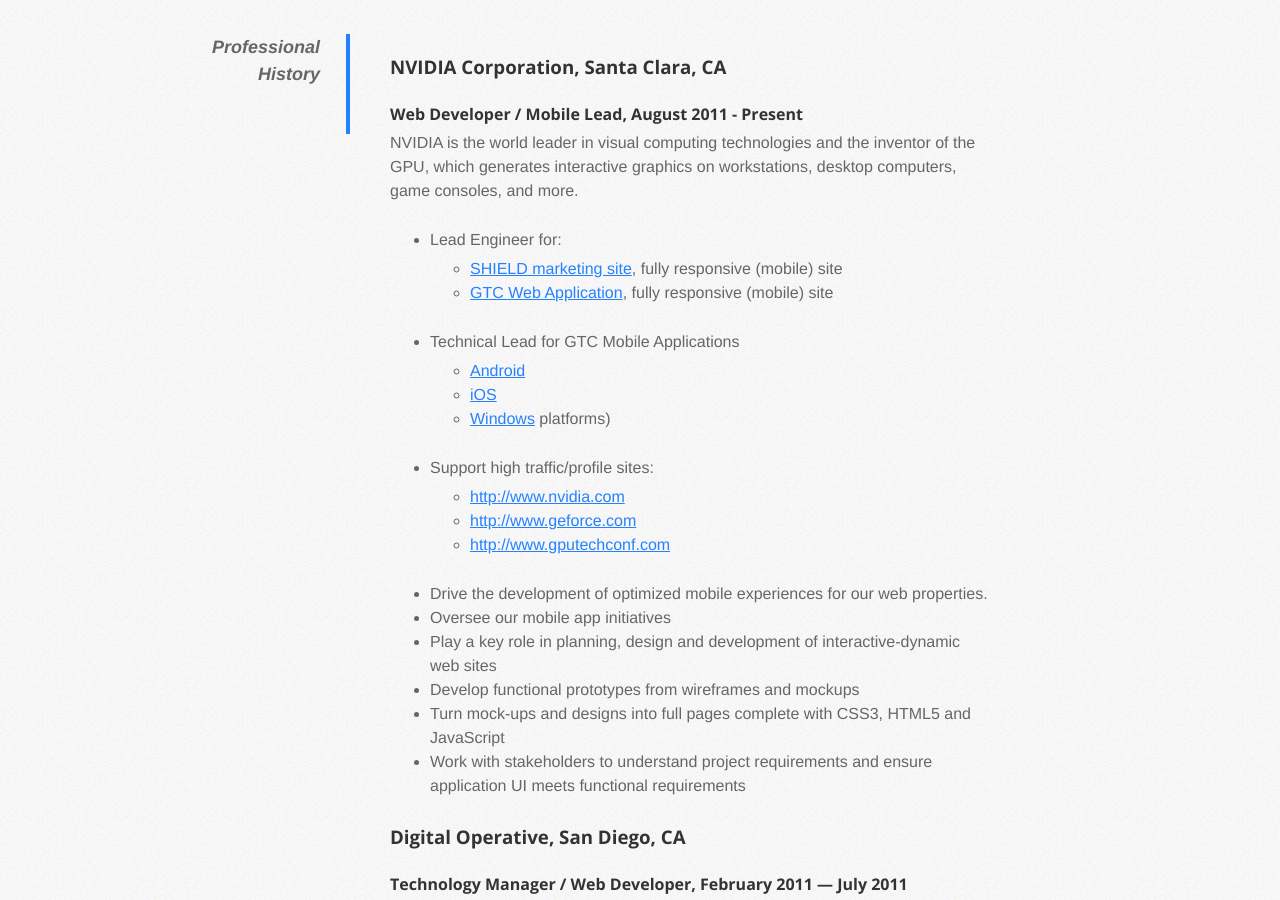
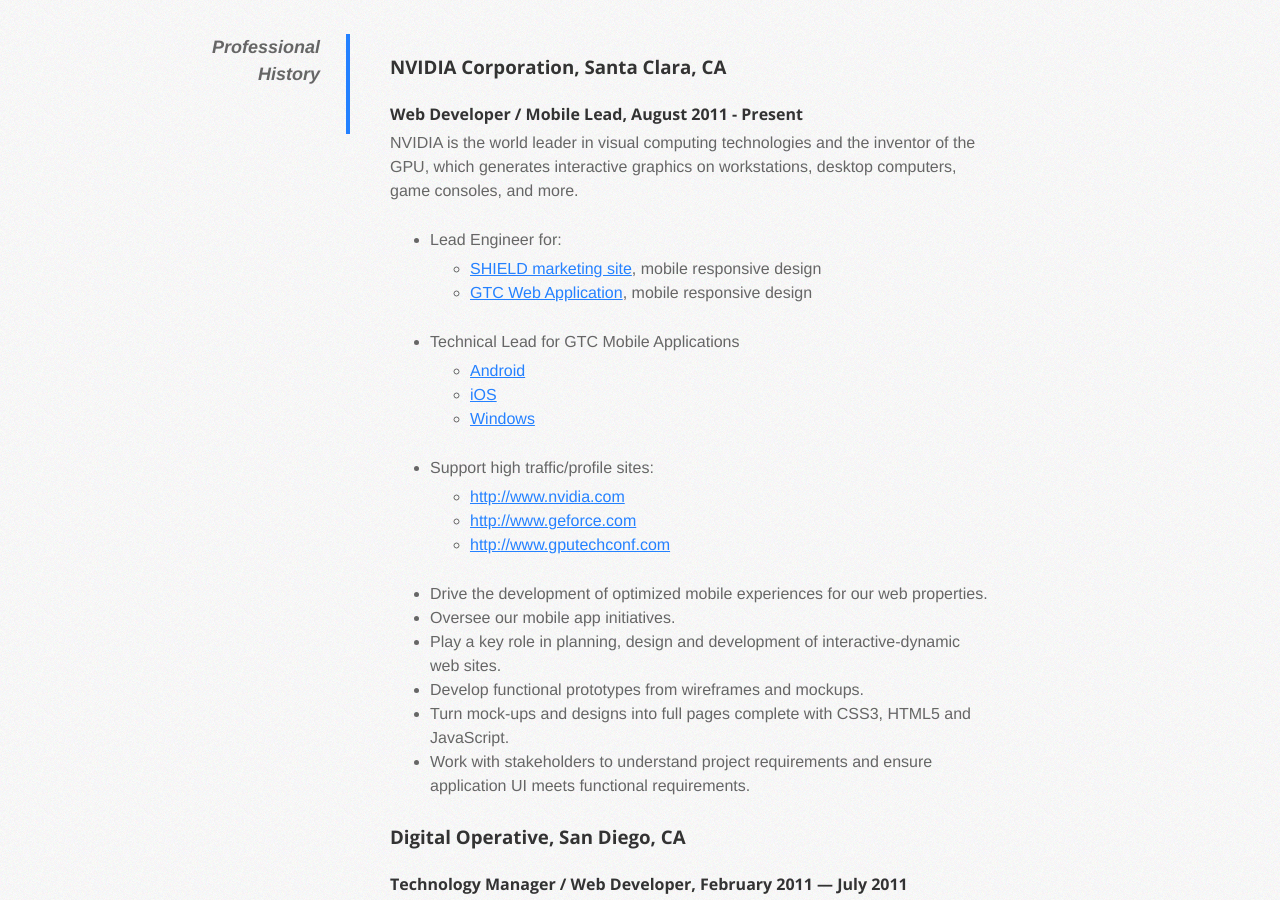
Before and after one commit to mweppler/mweppler.github.com, a Jekyll site: the page built from resume.html, in a window 1280 px wide and 900 px high, scrolled down 711 px. Built offline with Jekyll 4.4.1, drawn with Linux system fonts in a browser that asks for light colours; nearby versions of some CDN libraries; some of the changed text lies outside the part shown.

Commit message:
resume and sitemap updates

```diff
--- a/resume.html
+++ b/resume.html
@@ -36,15 +36,15 @@
         <ul>
           <li>Lead Engineer for:
             <ul>
-              <li><a href="http://shield.nvidia.com" target="_blank">SHIELD marketing site</a>, fully responsive (mobile) site</li>
-              <li><a href="https://registration.gputechconf.com" target="_blank">GTC Web Application</a>, fully responsive (mobile) site</li>
+              <li><a href="http://shield.nvidia.com" target="_blank">SHIELD marketing site</a>, mobile responsive design</li>
+              <li><a href="https://registration.gputechconf.com" target="_blank">GTC Web Application</a>, mobile responsive design</li>
             </ul>
           </li>
           <li>Technical Lead for GTC Mobile Applications
             <ul>
               <li><a href="https://play.google.com/store/apps/details?id=com.nvidia.gtc_mobile" target="_blank">Android</a></li>
               <li><a href="https://itunes.apple.com/us/app/gtc-mobile/id527492963?mt=8" target="_blank">iOS</a></li>
-              <li><a href="http://apps.microsoft.com/windows/en-us/app/gtc-mobile/9cfa44ad-8aec-4846-83e0-d7b2a6ded140/m/ROW" target="_blank">Windows</a> platforms)</li>
+              <li><a href="http://apps.microsoft.com/windows/en-us/app/gtc-mobile/9cfa44ad-8aec-4846-83e0-d7b2a6ded140/m/ROW" target="_blank">Windows</a></li>
             </ul>
           </li>
           <li>Support high traffic/profile sites:
@@ -55,11 +55,11 @@
             </ul>
           </li>
           <li>Drive the development of optimized mobile experiences for our web properties.</li>
-          <li>Oversee our mobile app initiatives</li>
-          <li>Play a key role in planning, design and development of interactive-dynamic web sites</li>
-          <li>Develop functional prototypes from wireframes and mockups</li>
-          <li>Turn mock-ups and designs into full pages complete with CSS3, HTML5 and JavaScript</li>
-          <li>Work with stakeholders to understand project requirements and ensure application UI meets functional requirements</li>
+          <li>Oversee our mobile app initiatives.</li>
+          <li>Play a key role in planning, design and development of interactive-dynamic web sites.</li>
+          <li>Develop functional prototypes from wireframes and mockups.</li>
+          <li>Turn mock-ups and designs into full pages complete with CSS3, HTML5 and JavaScript.</li>
+          <li>Work with stakeholders to understand project requirements and ensure application UI meets functional requirements.</li>
         </ul>
       </section>
       <section>
@@ -184,7 +184,10 @@
     <dd class="clear"></dd>
     <dt>References</dt>
     <dd>
-    <p>Available Upon Request</p>
+      <ul>
+        <li>Available Upon Request</li>
+        <li>Recommendations/Endorsements Available on <a href="http://www.linkedin.com/in/mweppler" target="_blank">LinkedIn</a></li>
+      </ul>
     </dd>
     <dd class="clear"></dd>
   </dl>
```
Also changed, not shown: sitemap.xml (+13 -13 lines).
